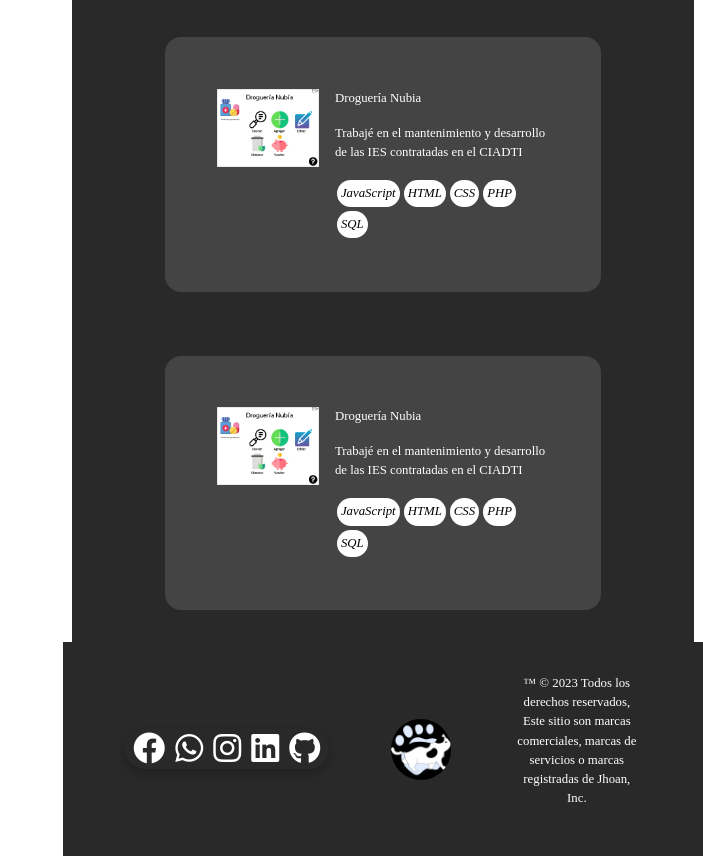
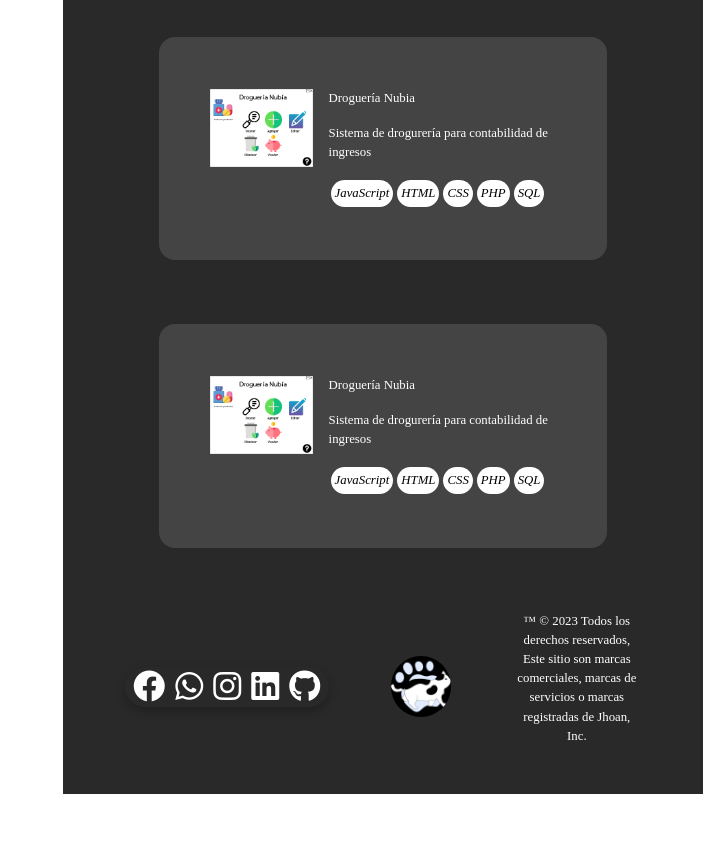
Before and after one commit to JhoanVanDam/hojadevida.github.io, a React (Create React App) app: page / in a window 1280 px wide. Shown: the part 2360-3216 px from the top of the page, without its empty margins (577-1280 px from the left). After the commit the page ends 3154 px from the top, so only its background shows below. Built offline with nearby package versions, Linux system fonts and the light colour scheme; a web font is replaced by a local one.

Commit message:
agregamos 4 proyectos para push

```diff
--- a/src/Components/projects/projects.css
+++ b/src/Components/projects/projects.css
@@ -1,4 +1,5 @@
 .projects-main {
+    width: 100%;
     display: flex;
     align-items: center;
     justify-items: center;
--- a/src/Components/projects/projects.jsx
+++ b/src/Components/projects/projects.jsx
@@ -33,8 +33,8 @@ class projects extends Component {
         return (
             <div className='projects-main' >
                 <h5 id='proyectos'>Proyectos</h5>
-                {projectsItem(imgP1, "Droguería Nubia", "Trabajé en el mantenimiento y desarrollo de las IES contratadas en el CIADTI", languages)}
-                {projectsItem(imgP1, "Droguería Nubia", "Trabajé en el mantenimiento y desarrollo de las IES contratadas en el CIADTI", languages)}
+                {projectsItem(imgP1, "Droguería Nubia", "Sistema de drogurería para contabilidad de ingresos", languages)}
+                {projectsItem(imgP1, "Droguería Nubia", "Sistema de drogurería para contabilidad de ingresos", languages)}
             </div>
         );
     }
```
